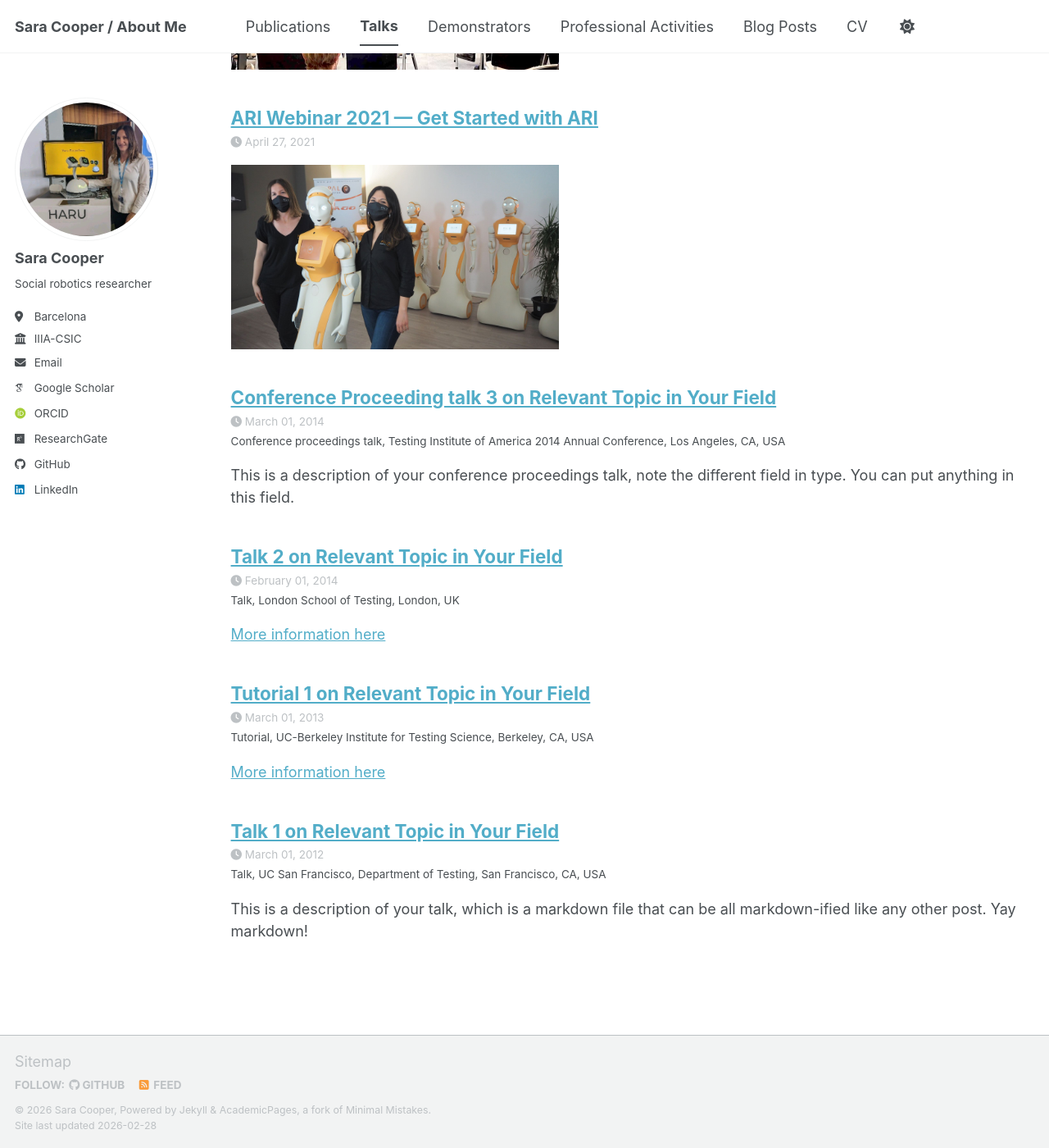
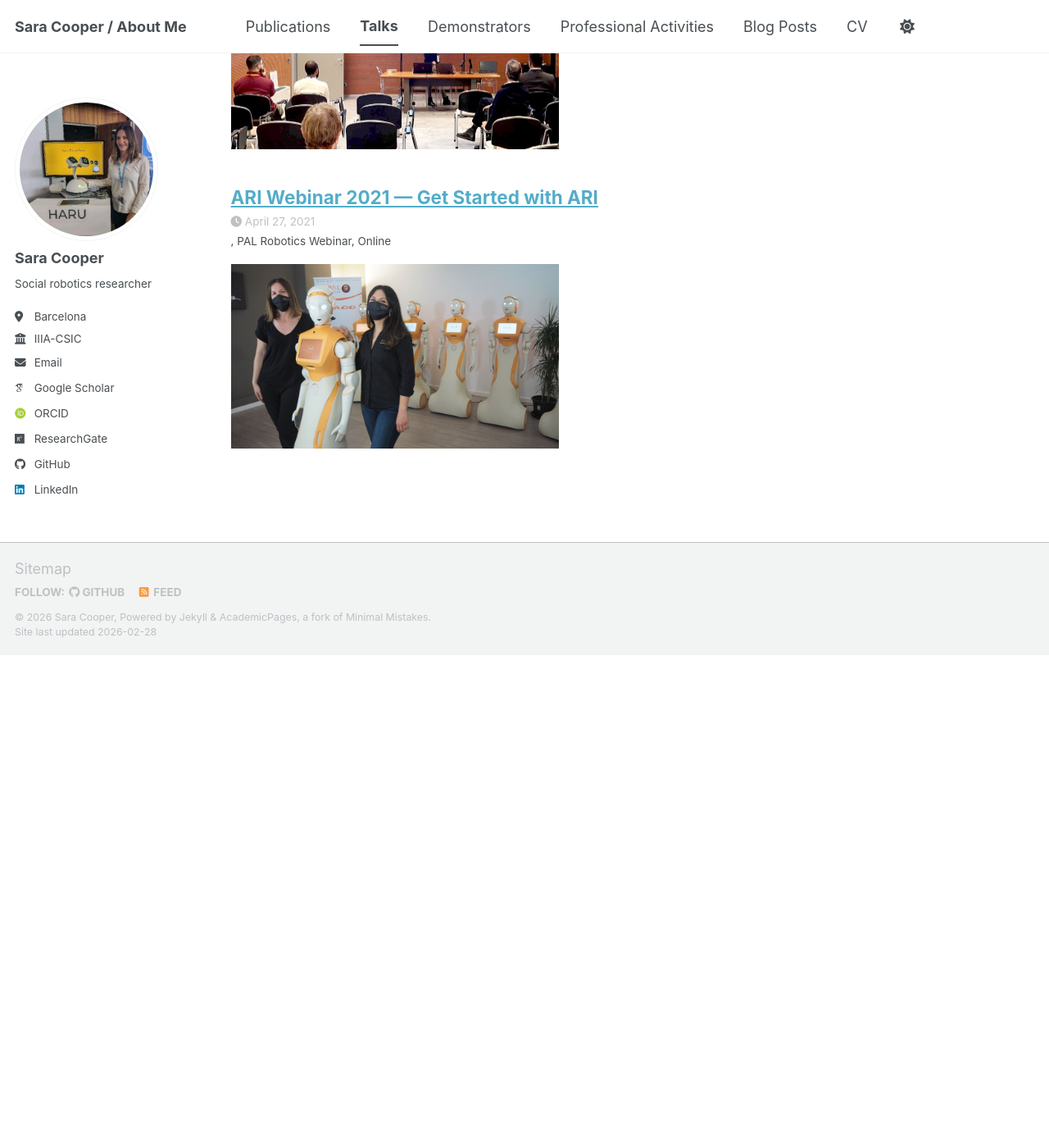
Before and after one commit to SaraCooperAmun/saracooperamun.github.io, a Jekyll site: the page built from _pages/talks.html, in a window 1280 px wide and 1400 px high, scrolled down 1228 px. Shown: the whole window at 82% size. Built offline with Jekyll 4.4.1, drawn with Linux system fonts in a browser that asks for light colours; some web fonts are replaced; a script bundle is joined from its source files by our own code; library files that are not in the unit come from our copies; after the commit the page ends 2027 px from its top, so only the background shows below that; some of the changed text lies outside the part shown.

Commit message:
remove empty content and fix to venue

```diff
--- a/_talks/2012-03-01-talk-1.md
+++ /dev/null
@@ -1,11 +0,0 @@
----
-title: "Talk 1 on Relevant Topic in Your Field"
-collection: talks
-type: "Talk"
-permalink: /talks/2012-03-01-talk-1
-venue: "UC San Francisco, Department of Testing"
-date: 2012-03-01
-location: "San Francisco, CA, USA"
----
-
-This is a description of your talk, which is a markdown file that can be all markdown-ified like any other post. Yay markdown!
--- a/_talks/2013-03-01-tutorial-1.md
+++ /dev/null
@@ -1,13 +0,0 @@
----
-title: "Tutorial 1 on Relevant Topic in Your Field"
-collection: talks
-type: "Tutorial"
-permalink: /talks/2013-03-01-tutorial-1
-venue: "UC-Berkeley Institute for Testing Science"
-date: 2013-03-01
-location: "Berkeley, CA, USA"
----
-
-[More information here](http://exampleurl.com)
-
-This is a description of your tutorial, note the different field in type. This is a markdown files that can be all markdown-ified like any other post. Yay markdown!
--- a/_talks/2014-02-01-talk-2.md
+++ /dev/null
@@ -1,13 +0,0 @@
----
-title: "Talk 2 on Relevant Topic in Your Field"
-collection: talks
-type: "Talk"
-permalink: /talks/2014-02-01-talk-2
-venue: "London School of Testing"
-date: 2014-02-01
-location: "London, UK"
----
-
-[More information here](http://example2.com)
-
-This is a description of your talk, which is a markdown files that can be all markdown-ified like any other post. Yay markdown!
--- a/_talks/2014-03-01-talk-3.md
+++ /dev/null
@@ -1,11 +0,0 @@
----
-title: "Conference Proceeding talk 3 on Relevant Topic in Your Field"
-collection: talks
-type: "Conference proceedings talk"
-permalink: /talks/2014-03-01-talk-3
-venue: "Testing Institute of America 2014 Annual Conference"
-date: 2014-03-01
-location: "Los Angeles, CA, USA"
----
-
-This is a description of your conference proceedings talk, note the different field in type. You can put anything in this field.
--- a/_talks/2023-wsis-disability-talk.md.md
+++ b/_talks/2023-wsis-disability-talk.md.md
@@ -1,7 +1,7 @@
 ---
 title: "Invited Talk at WSIS&SDG TalkX — International Day of Persons with Disabilities"
-event: "WSIS Forum 2024 (Session 113)"
-location: "Virtual"
+venue: "WSIS Forum 2024 (Session 113)"
+location: "Online"
 date: 2023-12-14
 ---
 
--- a/_talks/ari-webinar-2021.md
+++ b/_talks/ari-webinar-2021.md
@@ -1,6 +1,7 @@
 ---
 title: "ARI Webinar 2021 — Get Started with ARI"
-event: "PAL Robotics Webinar"
+venue: "PAL Robotics Webinar"
+location: "Online"
 date: 2021-04-27
 ---
 
```
Also changed, not shown: _posts/2012-08-14-blog-post-1.md (deleted, +0 -20 lines), _posts/2013-08-14-blog-post-2.md (deleted, +0 -20 lines), _posts/2014-08-14-blog-post-3.md (deleted, +0 -20 lines), _posts/2015-08-14-blog-post-4.md (deleted, +0 -20 lines), _posts/2199-01-01-future-post.md (deleted, +0 -11 lines), _publications/2009-10-01-paper-title-number-1.md (deleted, +0 -14 lines), _publications/2010-10-01-paper-title-number-2.md (deleted, +0 -14 lines), _publications/2015-10-01-paper-title-number-3.md (deleted, +0 -14 lines), _talks/2022-mondragon-university-talk.md (+2 -2 lines), _talks/2024-nottingham-emergence.md (+2 -2 lines), _talks/icsr-invited-2022.md (+1 -1 lines).
